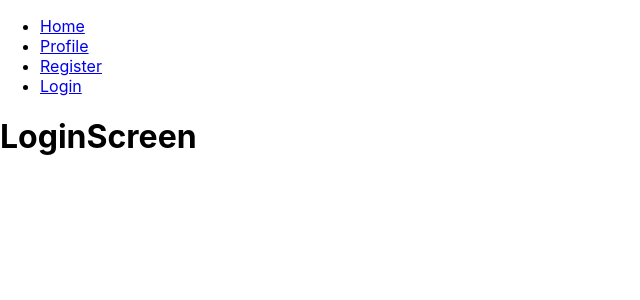
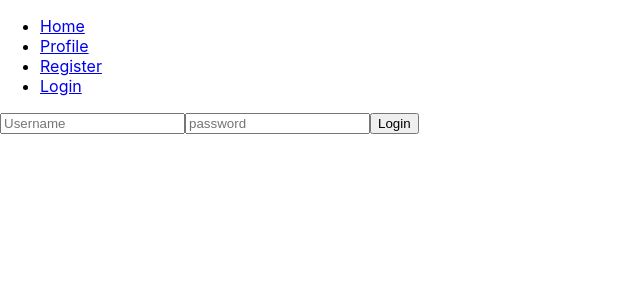
Before and after one commit to Atucker91/Capstone_FrontEnd_Whos_On, a React (Create React App) app: page /login in a window 1280 px wide. Shown: the top 300 px of the page, without its empty margins (0-640 px from the left). Built offline with nearby package versions, Linux system fonts and the light colour scheme.

Commit message:
login form and axios call created and ready to test

```diff
--- a/src/App.js
+++ b/src/App.js
@@ -26,8 +26,8 @@ class App extends Component {
       this.setState({
         user
       });
-    } catch {
-      console.log("ComponentDidMount - user not found");
+    } catch(err) {
+      console.log("ComponentDidMount - user not found", err);
     }
   }
 
@@ -40,7 +40,16 @@ class App extends Component {
   }
 
 
-
+  loginUser = async(userCredentials) =>{
+    const response = await axios.post(`http://127.0.0.1:8000/api/auth/login/`, userCredentials);
+    try{
+      localStorage.setItem('token', response.data.access);
+      window.location = '/profile';
+    }
+    catch(err){
+      console.log("LoginUser - user not found", err);
+    }
+  }
 
 
 
@@ -63,7 +72,7 @@ class App extends Component {
               }}
             />
             <Route path='/register'  render={props =>  <RegisterScreen {...props} registerUser={this.registerUser} /> } />
-            <Route path='/login' component={LoginScreen} />
+            <Route path='/login' render={props =>  <LoginScreen {...props} loginUser={this.loginUser} /> } />
             <Route path='/logout' component={Logout} />
             <Route path='/not-found' component={NotFound} />
             <Route path='/' component={LandingScreen} />
--- a/src/Components/LoginScreen/LoginScreen.jsx
+++ b/src/Components/LoginScreen/LoginScreen.jsx
@@ -1,11 +1,36 @@
-import React from 'react';
+import React, {Component} from 'react';
 
-const LoginScreen = () => {
-    return (
-        <div>
-            <h1>LoginScreen</h1>
-        </div>
-    )
+class LoginScreen extends Component {
+    constructor(props) {
+        super(props);
+        this.state = {
+            username: '',
+            password: '',
+         }
+    }
+
+    handleChange = (event) => {
+        this.setState({
+            [event.target.name]: event.target.value
+        })
+    }
+
+    handleSubmit = (event) => {
+        event.preventDefault();
+        this.props.loginUser(this.state)
+    }
+
+    render() {
+        return (
+            <div>
+                <form onSubmit={this.handleSubmit}>
+                    <input name="username" onChange={this.handleChange} value={this.state.username} placeholder='Username'/>
+                    <input name="password" onChange={this.handleChange} value={this.state.password} placeholder='password'/>
+                    <button type="submit">Login</button>
+                </form>
+            </div>
+        );
+    }
 }
 
-export default LoginScreen
+export default LoginScreen;
```
